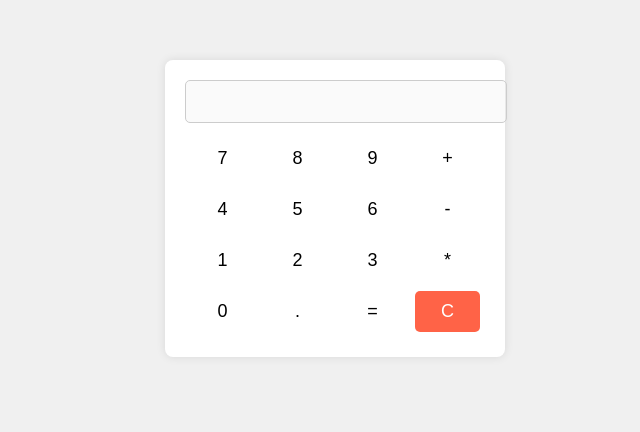
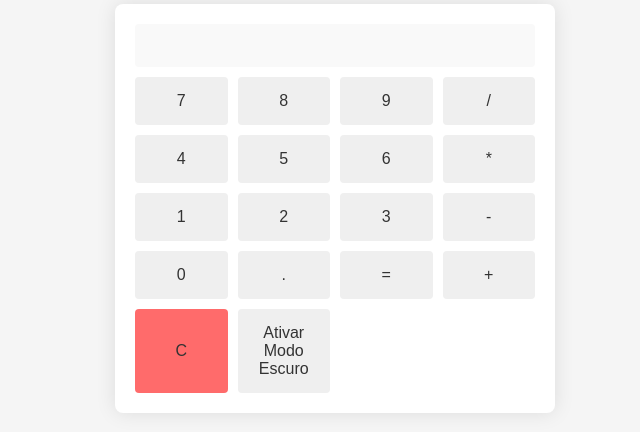
Before and after one commit to kaudyyx/calculadora, a plain HTML site: page index.html in a window 1280 px wide. Shown: the part 192-624 px from the top of the page, without its empty margins (305-945 px from the left). Drawn offline with Linux system fonts and the light colour scheme.

Commit message:
Update index.html

```diff
--- a/index.html
+++ b/index.html
@@ -6,106 +6,148 @@
     <title>Calculadora</title>
     <style>
         body {
-        font-family: Arial, sans-serif;
-        background-color: #f0f0f0;
+            display: flex;
+            align-items: center;
+            justify-content: center;
+            height: 100vh;
             margin: 0;
-        padding: 0;
-        display: flex;
-        justify-content: center;
-        align-items: center;
-        height: 100vh;
+            font-family: 'Segoe UI', Tahoma, Geneva, Verdana, sans-serif;
+            background-color: #f5f5f5;
+            color: #333;
         }
 
-    .calculator {
+        .calculator-container {
+            text-align: center;
             background-color: #fff;
             border-radius: 8px;
-        box-shadow: 0 0 10px rgba(0, 0, 0, 0.1);
+            box-shadow: 0 0 20px rgba(0, 0, 0, 0.1);
             padding: 20px;
-        width: 300px;
+            max-width: 400px;
+            margin: 0 auto;
         }
 
-    .calculator input[type="text"] {
-        width: 100%;
+        input {
+            width: calc(100% - 20px);
+            margin-bottom: 10px;
             padding: 10px;
-        margin-bottom: 10px;
-        border: 1px solid #ccc;
-        border-radius: 5px;
-        font-size: 18px;
-        text-align: right;
+            font-size: 20px;
+            border: none;
+            border-radius: 4px;
+            background-color: #f9f9f9;
+            margin-right: 20px;
         }
 
-    .calculator .row {
-        display: flex;
+        .buttons {
+            display: grid;
+            grid-template-columns: repeat(4, 1fr);
+            gap: 10px;
         }
 
-    .calculator .row .button {
-        flex: 1;
-        margin: 5px;
-        padding: 10px;
-        font-size: 18px;
-        text-align: center;
+        button {
+            padding: 15px;
+            font-size: 16px;
+            border: none;
+            border-radius: 4px;
             cursor: pointer;
-        border-radius: 5px;
-        transition: background-color 0.3s;
+            color: #fff;
         }
 
-    .calculator .row .button:hover {
-        background-color: #f0f0f0;
+        button:hover {
+            background-color: #2185d0;
         }
 
-    .calculator .row .button.clear {
-        background-color: #ff6347;
+        button.clear {
+            background-color: #ff6b6b; /* Cor viva para a tecla de limpar */
+            color: #fff; /* Texto branco para tornar a letra C visível */
+        }
+
+        /* Dark theme */
+        body.dark-mode {
+            background-color: #333;
             color: #fff;
+        }
+
+        .calculator-container.dark-mode {
+            background-color: #444;
+            box-shadow: 0 0 20px rgba(255, 255, 255, 0.1);
+        }
+
+        /* Ajuste na visibilidade dos números */
+        body:not(.dark-mode) .buttons button,
+        body.dark-mode .buttons button:not(.clear) {
+            color: #333;
+        }
+
+        button.dark-mode {
+            background-color: #555;
+        }
+
+        button.dark-mode:hover {
+            background-color: #777;
         }
     </style>
 </head>
 <body>
+    <div class="calculator-container">
+        <input type="text" id="display" readonly>
+        <div class="buttons">
+            <button onclick="appendValue('7')">7</button>
+            <button onclick="appendValue('8')">8</button>
+            <button onclick="appendValue('9')">9</button>
+            <button onclick="appendValue('/')">/</button>
 
-<div class="calculator">
-    <input type="text" id="display" disabled>
-    <div class="row">
-        <div class="button" onclick="addToDisplay('7')">7</div>
-        <div class="button" onclick="addToDisplay('8')">8</div>
-        <div class="button" onclick="addToDisplay('9')">9</div>
-        <div class="button" onclick="addToDisplay('+')">+</div>
-    </div>
-    <div class="row">
-        <div class="button" onclick="addToDisplay('4')">4</div>
-        <div class="button" onclick="addToDisplay('5')">5</div>
-        <div class="button" onclick="addToDisplay('6')">6</div>
-        <div class="button" onclick="addToDisplay('-')">-</div>
-    </div>
-    <div class="row">
-        <div class="button" onclick="addToDisplay('1')">1</div>
-        <div class="button" onclick="addToDisplay('2')">2</div>
-        <div class="button" onclick="addToDisplay('3')">3</div>
-        <div class="button" onclick="addToDisplay('*')">*</div>
-    </div>
-    <div class="row">
-        <div class="button" onclick="addToDisplay('0')">0</div>
-        <div class="button" onclick="addToDisplay('.')">.</div>
-        <div class="button" onclick="calculate()">=</div>
-        <div class="button clear" onclick="clearDisplay()">C</div>
+            <button onclick="appendValue('4')">4</button>
+            <button onclick="appendValue('5')">5</button>
+            <button onclick="appendValue('6')">6</button>
+            <button onclick="appendValue('*')">*</button>
+
+            <button onclick="appendValue('1')">1</button>
+            <button onclick="appendValue('2')">2</button>
+            <button onclick="appendValue('3')">3</button>
+            <button onclick="appendValue('-')">-</button>
+
+            <button onclick="appendValue('0')">0</button>
+            <button onclick="appendValue('.')">.</button>
+            <button onclick="calculate()">=</button>
+            <button onclick="appendValue('+')">+</button>
+
+            <button onclick="clearDisplay()" class="clear">C</button>
+            <button onclick="toggleDarkMode()">Ativar Modo Escuro</button>
         </div>
     </div>
+    <script>
+        let display = document.getElementById('display');
 
-<script>
-    function addToDisplay(value) {
-        document.getElementById('display').value += value;
+        function appendValue(value) {
+            display.value += value;
         }
 
         function calculate() {
             try {
-            document.getElementById('display').value = eval(document.getElementById('display').value);
+                display.value = eval(display.value);
             } catch (error) {
-            document.getElementById('display').value = 'Erro';
+                display.value = 'Error';
             }
         }
 
         function clearDisplay() {
-        document.getElementById('display').value = '';
+            display.value = '';
+        }
+
+        function toggleDarkMode() {
+            const body = document.body;
+            const calculatorContainer = document.querySelector('.calculator-container');
+            const darkModeButton = document.querySelector('.calculator-container button:last-child');
+
+            body.classList.toggle('dark-mode');
+            calculatorContainer.classList.toggle('dark-mode');
+
+            if (body.classList.contains('dark-mode')) {
+                darkModeButton.innerText = 'Ativar Modo Claro';
+            } else {
+                darkModeButton.innerText = 'Ativar Modo Escuro';
+            }
         }
     </script>
-
 </body>
 </html>
```
Lines whose indentation alone changed are shown as unchanged.
